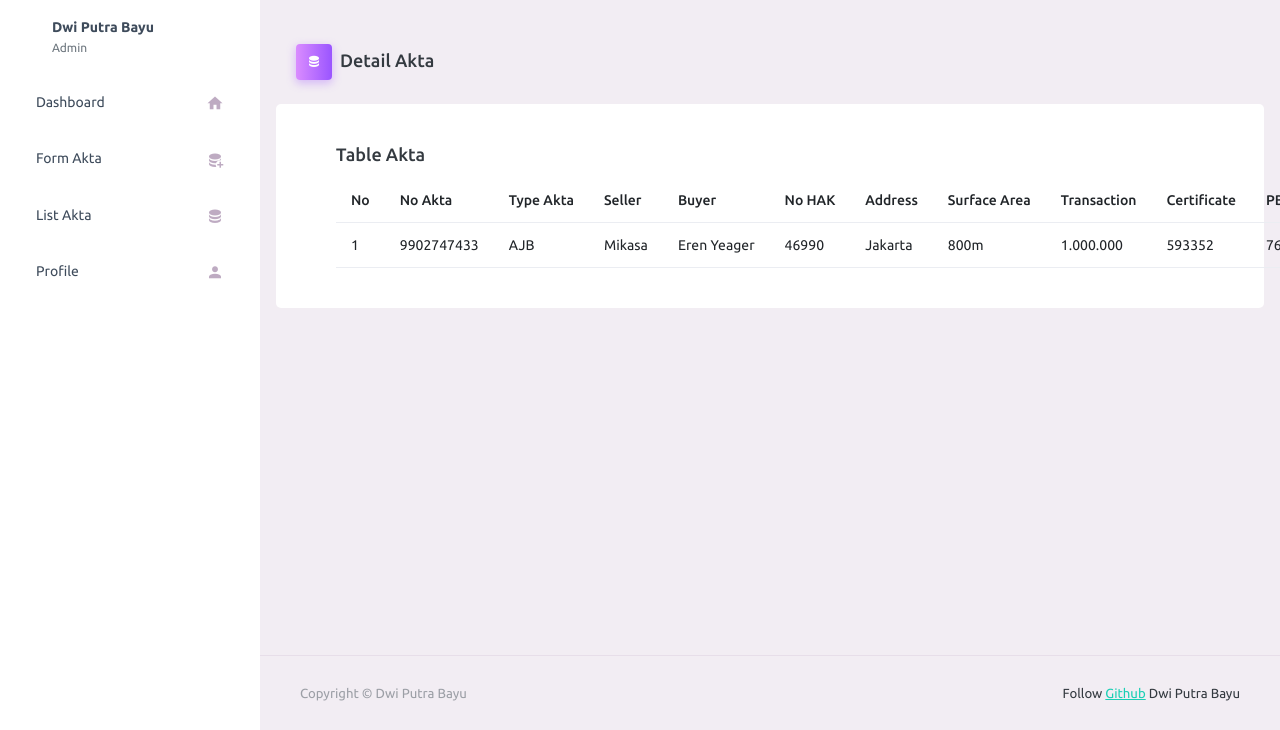
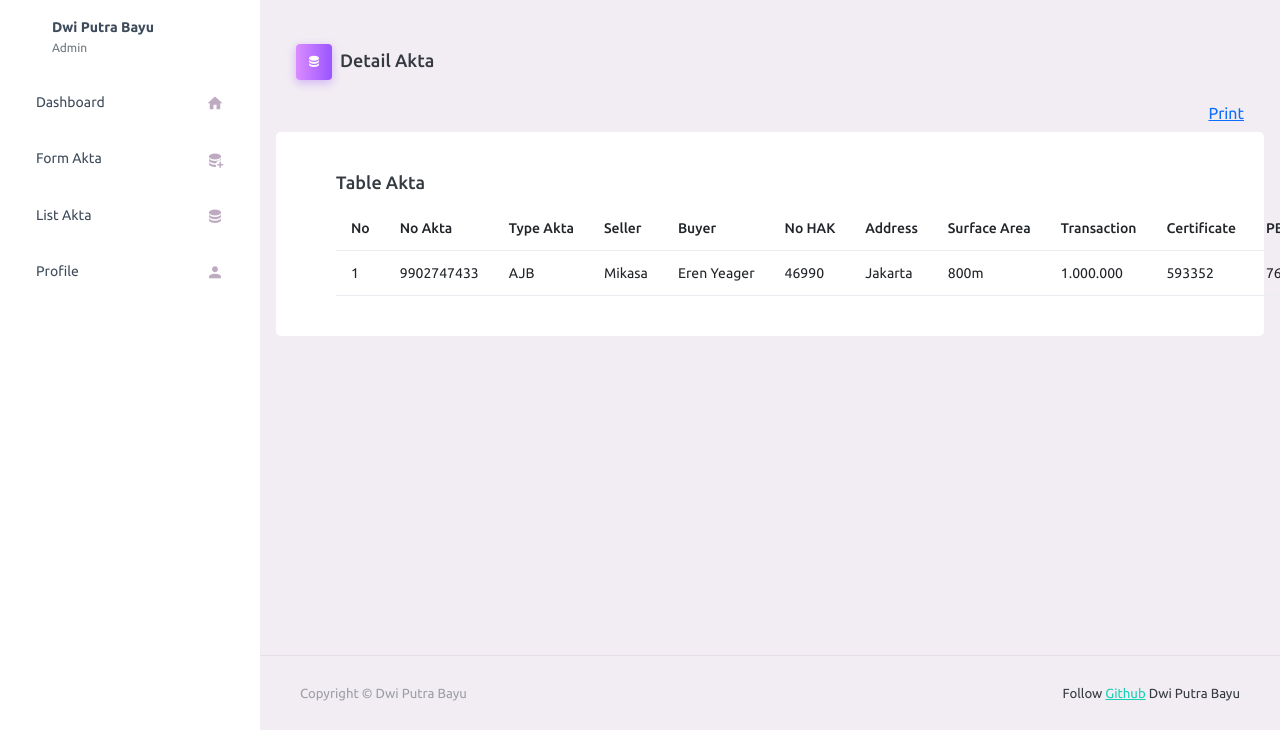
Before and after one commit to dpbayu/AktaPlus, a PHP site: page /admin/detailakta.php?id=1 in a window 1280 px wide. Shown: the part 70-800 px from the top of the page. Run offline with PHP 8.4, Linux system fonts and the light colour scheme; a user stored in the database is signed in; data comes from the database, SQL or seed files in the repository.

Commit message:
report pdf

```diff
--- a/admin/detailakta.php
+++ b/admin/detailakta.php
@@ -31,6 +31,10 @@ require "function.php";
                             </span>Detail Akta
                         </h3>
                     </div>
+                    <div style="text-align:right; margin-bottom: 10px;">
+                        <a class="no-print" href="javascript:printDiv('print-area-1');">Print</a>
+                    </div>
+                    <div id="print-area-1" class="print-area">
                         <div class="row">
                             <div class="card">
                                 <div class="card-body">
@@ -43,7 +47,7 @@ require "function.php";
                                 ?>
                                     <table class="table table-hover">
                                         <thead>
-                                        <tr>
+                                            <tr style="font-size: 11px;">
                                                 <th>No</th>
                                                 <th>No Akta</th>
                                                 <th>Type Akta</th>
@@ -59,11 +63,10 @@ require "function.php";
                                                 <th>SSP</th>
                                                 <th>SSB</th>
                                                 <th>Description</th>
-                                            <th>File</th>
                                             </tr>
                                         </thead>
                                         <tbody>
-                                        <tr>
+                                            <tr style="font-size: 9px;">
                                                 <td><?= $data['id'] ?></td>
                                                 <td><?= $data["no_akta"] ?></td>
                                                 <td><?= $data["type_akta"] ?></td>
@@ -79,13 +82,15 @@ require "function.php";
                                                 <td><?= $data["ssp"] ?></td>
                                                 <td><?= $data["ssb"] ?></td>
                                                 <td><?= $data["description"] ?></td>
-                                            <td><?= $data["pdf_akta"] ?></td>
                                             </tr>
                                         </tbody>
                                     </table>
                                 </div>
                             </div>
                         </div>
+                    </div>
+                    <textarea id="printing-css" style="display:none;"></textarea>
+                    <iframe id="printing-frame" name="print_frame" src="about:blank" style="display:none;"></iframe>
                 </div>
                 <!-- Content End -->
                 <!-- Footer Start -->
@@ -95,5 +100,15 @@ require "function.php";
         </div>
     </div>
 </body>
+<script>
+    function printDiv(elementId) {
+        var a = document.getElementById('printing-css').value;
+        var b = document.getElementById(elementId).innerHTML;
+        window.frames["print_frame"].document.title = document.title;
+        window.frames["print_frame"].document.body.innerHTML = '<style>' + a + '</style>' + b;
+        window.frames["print_frame"].window.focus();
+        window.frames["print_frame"].window.print();
+    }
+</script>
 
 </html>
```
Lines whose indentation alone changed are shown as unchanged.
